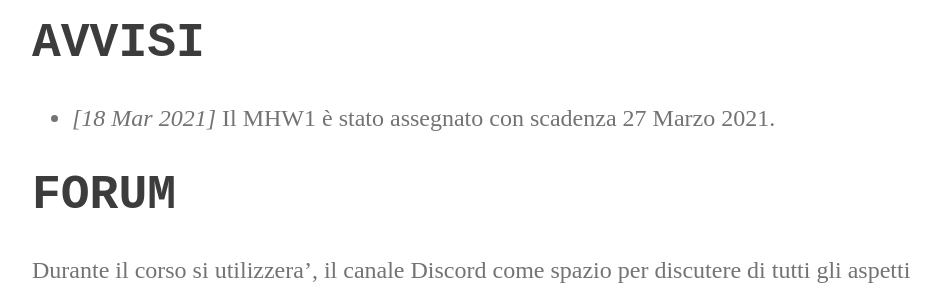
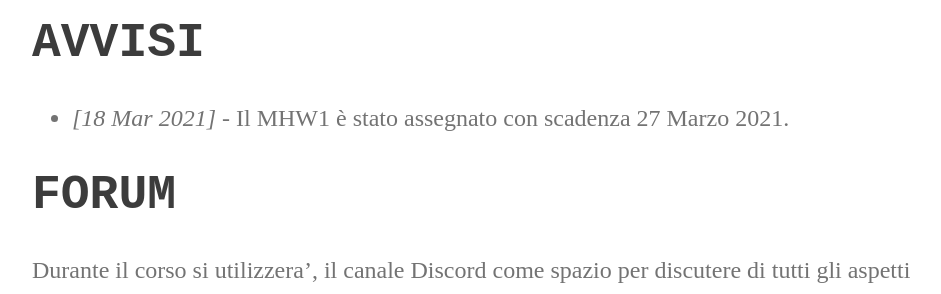
Before and after one commit to perceivelab/database-course, a Jekyll site: the page built from index.md, in a window 1280 px wide and 900 px high, scrolled down 720 px. Shown: the part 155-449 px from the top of the window, without its empty margins (160-1101 px from the left). Built offline with Jekyll 4.4.1, drawn with Linux system fonts in a browser that asks for light colours; our own code applies the rules of GitHub Pages for plain Markdown files.

```diff
--- a/index.md
+++ b/index.md
@@ -17,7 +17,7 @@
 
 # AVVISI
 
-- _[18 Mar 2021]_ Il MHW1 è stato assegnato con scadenza 27 Marzo 2021.
+- _[18 Mar 2021]_  -  Il MHW1 è stato assegnato con scadenza 27 Marzo 2021.
 
 # FORUM
 Durante il corso si utilizzera', il canale Discord come spazio per discutere di tutti gli aspetti tecnici. Gli studenti pertanto dovranno iscriversi al canale al seguente [link](https://discord.gg/Haz2TkaXxW).
@@ -49,7 +49,7 @@ La roadmap e' provvisoria e puo' subire variazioni.
 
 - Studenti che non frequentano il corso (o che sostengono l'esame senza la partecipazione agli HM):
 
-Sviluppo di un'applicazione web secondo le seguenti [specifiche][404]
+  - Sviluppo di un'applicazione web secondo le seguenti [specifiche][404]
 
 
 # STAFF
```
